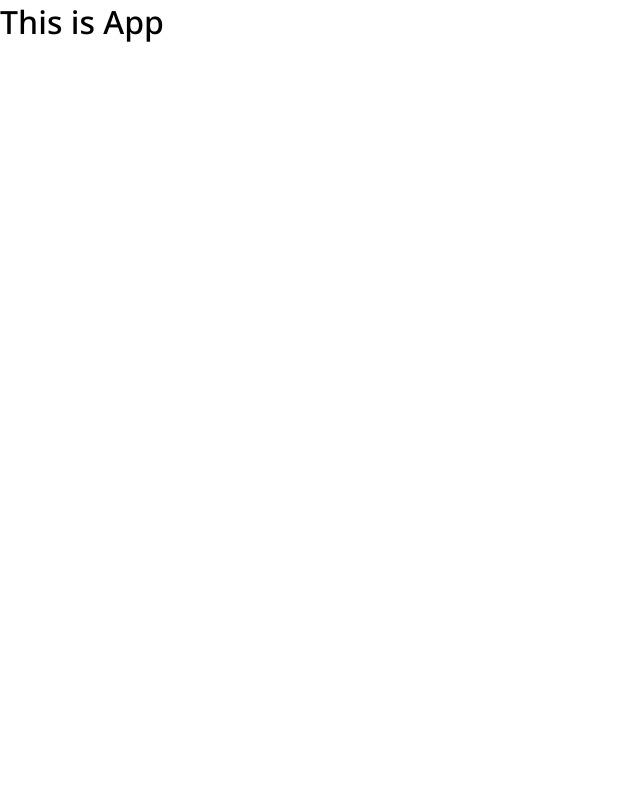
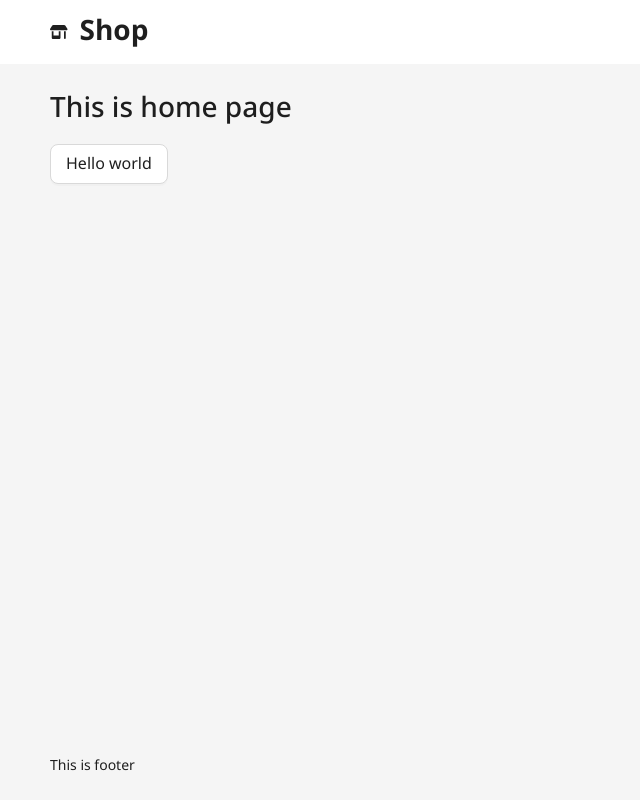
Before and after one commit to tchala120/7-solutions-frontend-exam, a React (Vite) app: page / in a window 1280 px wide. Shown: the whole page, without its empty margins (0-640 px from the left). Built offline with nearby package versions, Linux system fonts and the light colour scheme.

Commit message:
feat: Added config provider and page router

```diff
--- a/src/App.tsx
+++ b/src/App.tsx
@@ -1,5 +1,13 @@
+import { ConfigProvider } from 'antd'
+
+import PageRouter from './setup/PageRouter'
+
 const App = () => {
-  return <h1>This is App</h1>
+  return (
+    <ConfigProvider componentSize="large">
+      <PageRouter />
+    </ConfigProvider>
+  )
 }
 
 export default App
```
